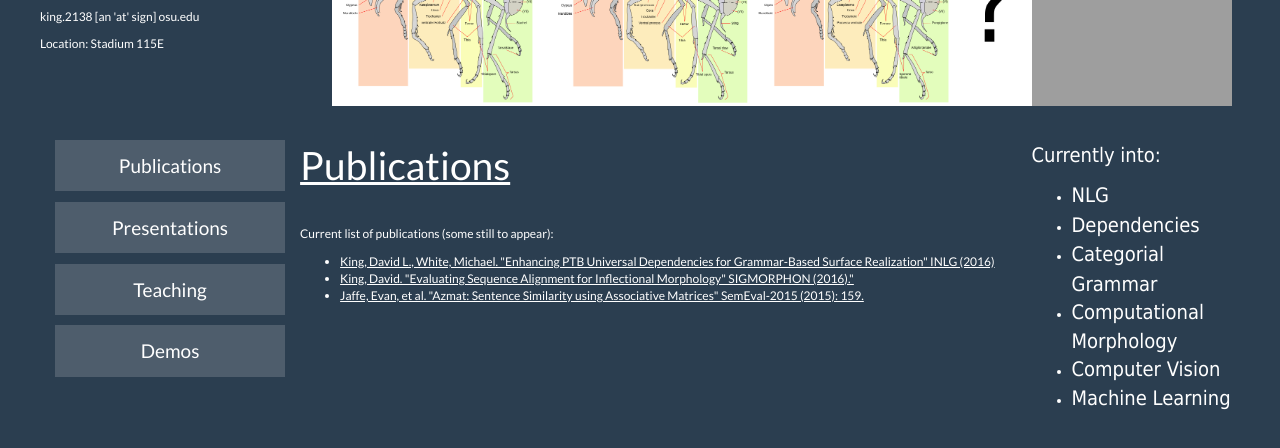
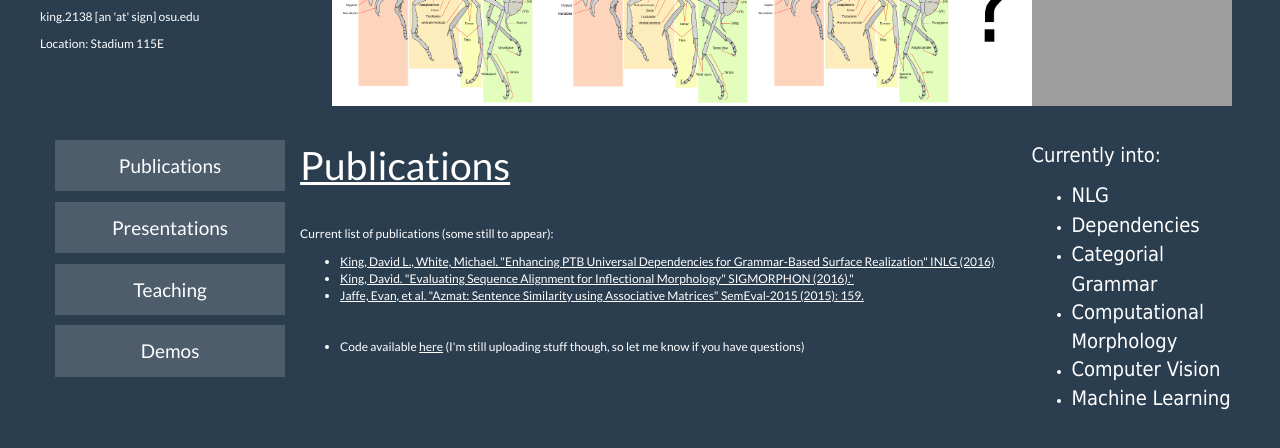
Before and after one commit to DavidLKing/DavidLKing.github.io, a plain HTML site: page index.html in a window 1280 px wide. Shown: the part 222-670 px from the top of the page. Drawn offline with nearby package versions, Linux system fonts and the light colour scheme; grey boxes are pictures that could not be loaded.

Commit message:
Update index.html

```diff
--- a/index.html
+++ b/index.html
@@ -87,6 +87,10 @@
                     <div>
                         <font color="#ffffff">&nbsp;</font></div>
                 </li>
+		<li>
+                    <div>
+                        Code available <a href="https://github.com/DavidLKing">here</a> (I'm still uploading stuff though, so let me know if you have questions)</div>
+                </li>
             </ul>
         </td>
         <td style="width: 227px; vertical-align: top">
```
